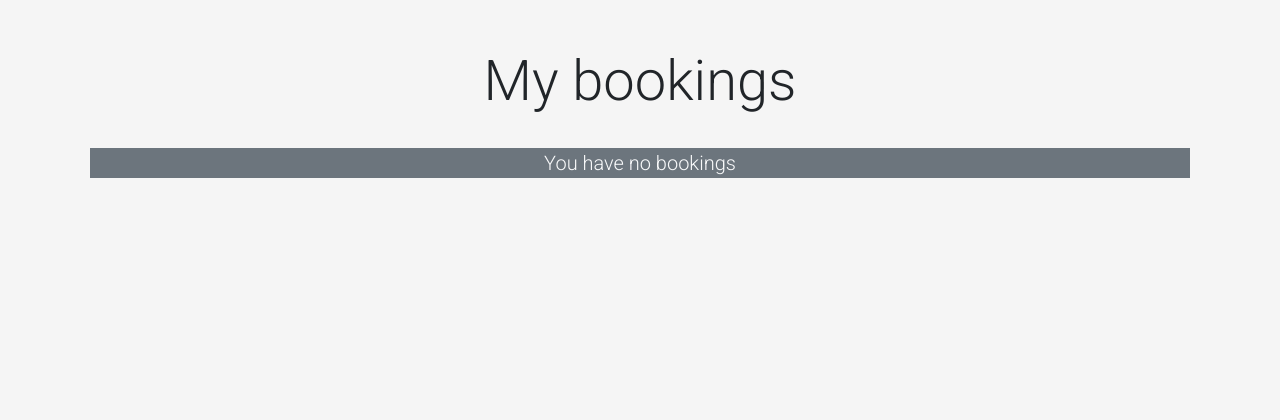
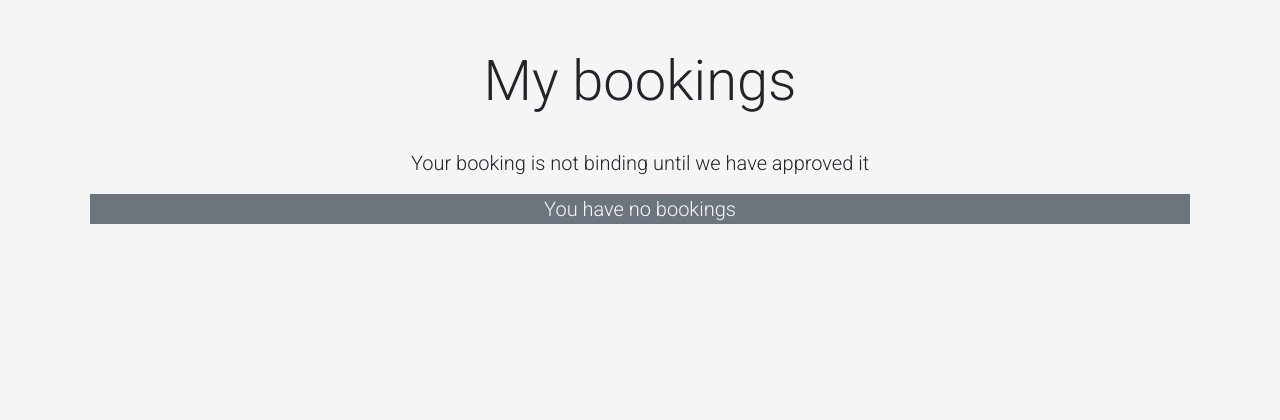
Before and after one commit to NatasaMiric/car-specialist, a Django app: page /mybookings/ in a window 1280 px wide. Shown: the part 111-531 px from the top of the page. Run offline with Django 3.2, Linux system fonts and the light colour scheme; the visitor is signed in with stand-in values (Sample User, id 1); data that the repository does not hold is empty; some libraries are stand-ins or nearby versions.

Commit message:
refactor: Add approved label in mybookings template

```diff
--- a/carspecialist/settings.py
+++ b/carspecialist/settings.py
@@ -129,7 +129,7 @@ USE_TZ = True
 
 STATIC_URL = '/static/'
 STATICFILES_STORAGE = 'cloudinary_storage.storage.StaticHashedCloudinaryStorage'
-STATICFILES_DIRS = [os.path.join(BASE_DIR, 'static')]
+STATICFILES_DIRS = [os.path.join(BASE_DIR, 'static'),]
 STATIC_ROOT = os.path.join(BASE_DIR, 'staticfiles')
 
 MEDIA_URL = '/media/'
--- a/templates/mybookings.html
+++ b/templates/mybookings.html
@@ -4,13 +4,10 @@
     <div class="px-3 py-3 pt-md-5 pb-md-4 mx-auto text-center">
         <h1 class="display-4">My bookings</h1>
     </div>
-    {% if user.is_authenticated %}
+    <div class="row lead text-center mx-2 mb-3">
+        <div class="col">Your booking is not binding until we have approved it</div>
+    </div>
     {% for booking in bookings %}
-            {% if not booking.approved %}
-                <div class="row lead text-center text-light bg-secondary mx-2 mb-3">
-                    <div class="col">Your booking is being processed. We will soon get in touch with you!</div>
-                </div>
-            {% else %}
     <div class="row">
         <div class="col">
             <div class="card mb-4 w-100">
@@ -18,6 +15,7 @@
                     <h5 class="card-title">{{ booking.service_type }}</h5>
                     <h6 class="card-subtitle mb-2 text-muted">{{ booking.day }}</h6>
                     <p class="card-text">{{ booking.time }}</p>
+                    <p class="card-text">{{ booking.approved|yesno:"Approved, Not Approved" }}</p>
                     <a href="{% url 'edit_booking' booking.pk %}" class="card-link"><button
                             class="btn btn-edit btn-dark">Edit</button></a>
                     <a href="{% url 'delete_booking' booking.pk %}" class="card-link"><button
@@ -26,12 +24,11 @@
             </div>
         </div>
     </div>
-            {% endif %}
     {% empty %}
     <div class="row text-center lead text-light bg-secondary mx-2">
         <div class="col">You have no bookings</div>
     </div>
     {% endfor %}
-    {% endif %}
+
 </div>
 {% endblock%}
```
Also changed, not shown: README.md. Lines whose indentation alone changed are shown as unchanged.
